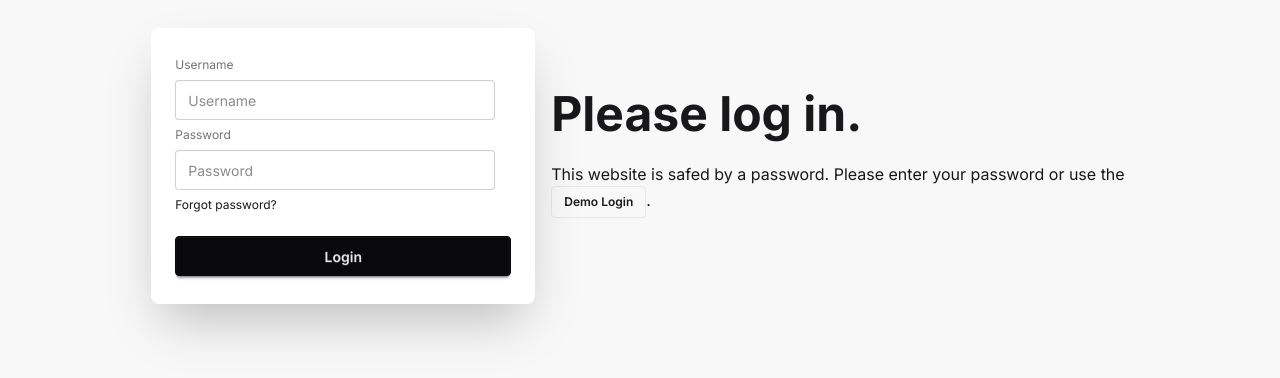
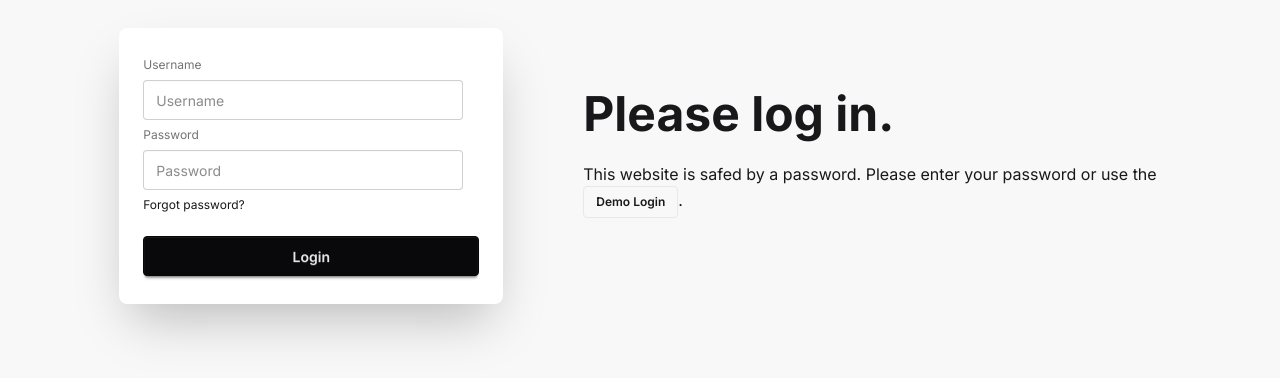
Before and after one commit to intensed-dev/schulclub-svg, a website: page index.html in a window 1280 px wide. Shown: the part 234-612 px from the top of the page. Drawn offline with nearby package versions, Linux system fonts and the light colour scheme.

Commit message:
Refactor hero section layout in index.html
Removed gap from hero section and adjusted layout.

```diff
--- a/index.html
+++ b/index.html
@@ -14,8 +14,8 @@
 </head>
 <body>
 
-<div class="hero bg-base-200 min-h-screen gap-[40px]">
-  <div class="hero-content flex-col lg:flex-row-reverse">
+<div class="hero bg-base-200 min-h-screen">
+  <div class="hero-content flex-col lg:flex-row-reverse gap-20">
     <div class="text-center lg:text-left">
       <h1 class="text-5xl font-bold">Please log in.</h1>
       <p class="py-6">
```
